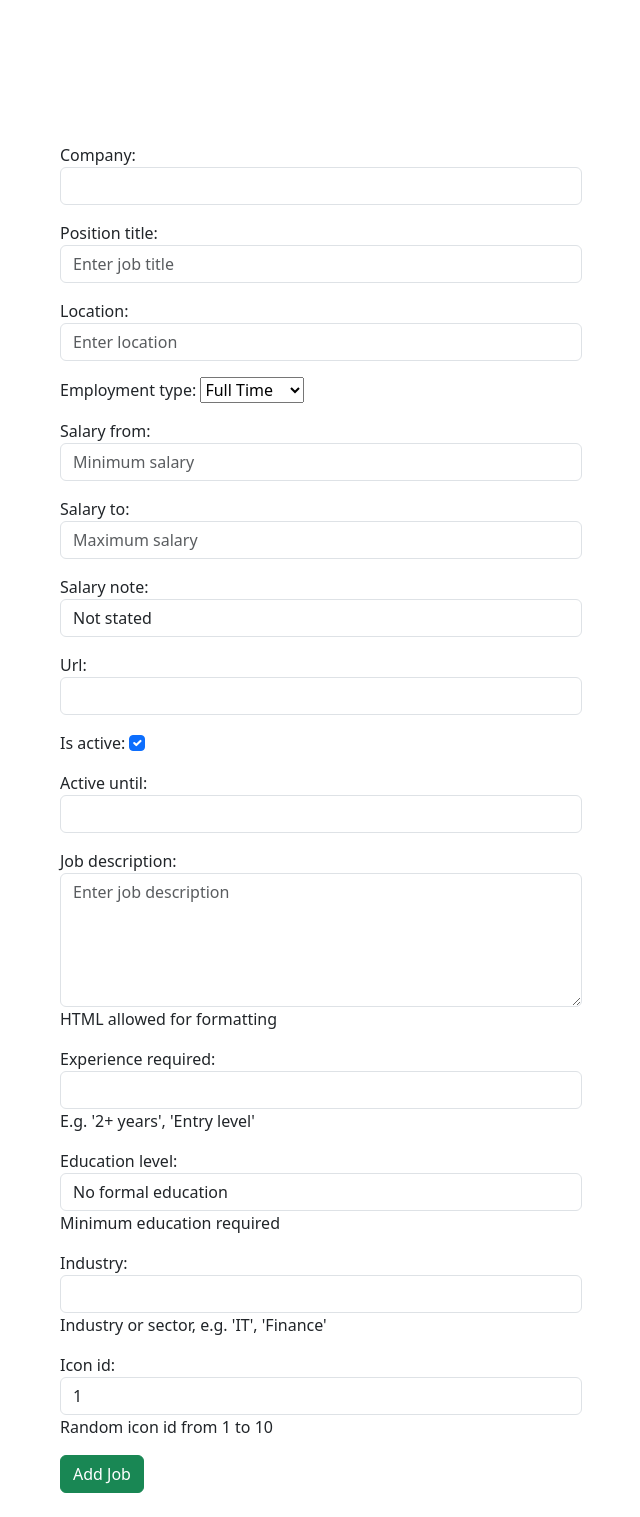
After one commit to Ca-tt/jobs-portal-django, a Django app: page /add_job/ in a window 1280 px wide. The commit adds this page. Shown: the part 301-1818 px from the top of the page, without its empty margins (319-959 px from the left). Run offline with Django 5.2, Linux system fonts and the light colour scheme; the visitor is signed in with stand-in values (Sample User, id 1); some libraries are stand-ins or nearby versions.

Commit message:
add add_page

```diff
--- a/website/models.py
+++ b/website/models.py
@@ -1,9 +1,10 @@
-
+from django.urls import reverse
 from django.db import models
 from django.core.validators import MinValueValidator, MaxValueValidator
 
 
 class Vacancy(models.Model):
+
     company = models.CharField(max_length=255)
     position_title = models.CharField(max_length=255)
     location = models.CharField(max_length=255)
@@ -31,7 +32,9 @@ class Vacancy(models.Model):
 
     job_description = models.TextField(help_text="HTML allowed for formatting")
 
-    experience_required = models.CharField(max_length=100, blank=True, help_text="E.g. '2+ years', 'Entry level'")
+    experience_required = models.CharField(
+        max_length=100, blank=True, help_text="E.g. '2+ years', 'Entry level'"
+    )
     education_level = models.CharField(
         max_length=50,
         choices=[
@@ -45,9 +48,11 @@ class Vacancy(models.Model):
         ],
         default="none",
         blank=True,
-        help_text="Minimum education required"
+        help_text="Minimum education required",
     )
-    industry = models.CharField(max_length=100, blank=True, help_text="Industry or sector, e.g. 'IT', 'Finance'")
+    industry = models.CharField(
+        max_length=100, blank=True, help_text="Industry or sector, e.g. 'IT', 'Finance'"
+    )
 
     created_at = models.DateTimeField(auto_now_add=True)
     updated_at = models.DateTimeField(auto_now=True)
@@ -55,8 +60,11 @@ class Vacancy(models.Model):
     icon_id = models.PositiveSmallIntegerField(
         default=1,
         validators=[MinValueValidator(1), MaxValueValidator(10)],
-        help_text="Random icon id from 1 to 10"
+        help_text="Random icon id from 1 to 10",
     )
+
+    def get_absolute_url(self):
+        return reverse("job_single", kwargs={"id": self.pk})
 
     class Meta:
         ordering = ["-publish_date"]
--- /dev/null
+++ b/website/templates/website/pages/job_add.html
@@ -0,0 +1,26 @@
+{% extends 'website/parts/base.html' %}
+{% load static %}
+
+{% block extra_css %}
+  <link rel="stylesheet" href="{% static 'css/pages/job-edit.css' %}" />
+{% endblock %}
+
+{% block title %}
+  Add job
+{% endblock %}
+{% block content %}
+  <main class="job-edit">
+    <div class="container mt-5">
+      <h1 class="text-center text-white">Add Job</h1>
+      <form method="POST" class="mt-4">
+        <section class="row justify-content-center">
+          <div class="col-6 form-group p-4 bg-white rounded">
+            {% csrf_token %}
+            {{ form.as_p }}
+            <button type="submit" class="btn btn-success">Add Job</button>
+          </div>
+        </section>
+      </form>
+    </div>
+  </main>
+{% endblock %}
--- a/website/urls.py
+++ b/website/urls.py
@@ -22,6 +22,7 @@ urlpatterns = [
     path("logout/", CustomLogoutView.as_view(), name="logout"),
     path("delete_job/<int:pk>/", JobDeleteView.as_view(), name="delete_job"),
     path("edit_job/<int:pk>/", JobEditView.as_view(), name="edit_job"),
+    path("add_job/", JobCreateView.as_view(), name="add_job"),
     # path("search/", page_views.search_results, name="search_results"),
     # path("products/", product_views.products, name="products"),
     # path("products/<slug:slug>/", product_views.single_product, name="product_single"),
--- a/website/views.py
+++ b/website/views.py
@@ -14,7 +14,7 @@ from django.http import HttpResponseRedirect
 from django.urls import reverse
 from django.contrib.auth.decorators import login_required
 from django.utils.decorators import method_decorator
-from django.views.generic.edit import DeleteView, UpdateView
+from django.views.generic.edit import DeleteView, UpdateView, CreateView
 from django.contrib.auth.mixins import LoginRequiredMixin, UserPassesTestMixin
 from django.shortcuts import render, redirect
 from django.contrib.auth.decorators import user_passes_test
@@ -103,6 +103,15 @@ class JobDeleteView(LoginRequiredMixin, UserPassesTestMixin, DeleteView):
         return self.request.user.is_staff
 
 
+class JobCreateView(LoginRequiredMixin, CreateView):
+    model = Vacancy
+    form_class = JobForm
+    template_name = "website/pages/job_add.html"
+    def form_valid(self, form):
+        self.object = form.save()
+        return HttpResponseRedirect(self.get_success_url())
+
+
 class JobEditView(LoginRequiredMixin, UserPassesTestMixin, UpdateView):
     model = Vacancy
     form_class = JobForm
```
Also changed, not shown: website/templates/website/pages/jobs.html (+11 -4 lines).
